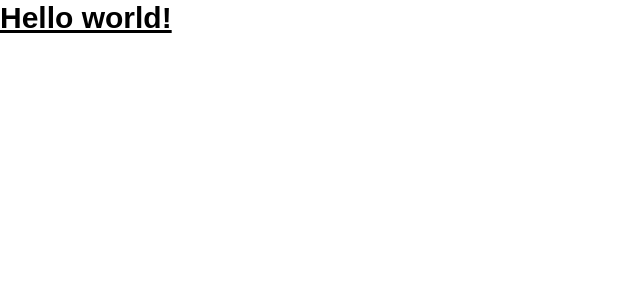
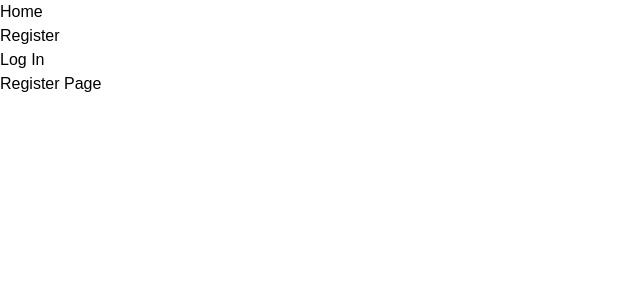
Before and after one commit to ashidiqidimas/blog-fullstack, a React (Create React App) app in the folder frontend/: page /register in a window 1280 px wide. Shown: the top 300 px of the page, without its empty margins (0-640 px from the left). Built offline with nearby package versions, Linux system fonts and the light colour scheme.

Commit message:
added navigation functionality

```diff
--- a/frontend/package.json
+++ b/frontend/package.json
@@ -8,6 +8,8 @@
     "@testing-library/user-event": "^13.5.0",
     "react": "^18.2.0",
     "react-dom": "^18.2.0",
+    "react-router": "^6.3.0",
+    "react-router-dom": "^6.3.0",
     "react-scripts": "5.0.1",
     "web-vitals": "^2.1.4"
   },
--- a/frontend/src/App.js
+++ b/frontend/src/App.js
@@ -1,11 +1,20 @@
+import {Route, BrowserRouter as Router, Routes} from "react-router-dom";
+import Layout from "./components/Layout";
+import HomePage from "./pages/HomePage";
+import RegisterPage from "./pages/RegisterPage";
+import LoginPage from "./pages/LoginPage";
+
 function App() {
   return (
-    <>
-
-      <h1 className="text-3xl font-bold underline">
-        Hello world!
-      </h1>
-    </>
+    <Router>
+      <Layout>
+        <Routes>
+          <Route path="/" element={<HomePage />} />
+          <Route path="/register" element={<RegisterPage />} />
+          <Route path="/login" element={<LoginPage />} />
+        </Routes>
+      </Layout>
+    </Router>
   );
 }
 
--- /dev/null
+++ b/frontend/src/components/Layout.jsx
@@ -0,0 +1,10 @@
+import Navbar from "./Navbar";
+
+export default function Layout({ children }) {
+  return (
+    <>
+      <Navbar />
+      {children}
+    </>
+  );
+};
--- /dev/null
+++ b/frontend/src/components/Navbar.jsx
@@ -0,0 +1,13 @@
+import {Link} from "react-router-dom";
+
+export default function Navbar() {
+  return (
+    <div>
+      <ul>
+        <li><Link to="/">Home</Link></li>
+        <li><Link to="/register">Register</Link></li>
+        <li><Link to="/login">Log In</Link></li>
+      </ul>
+    </div>
+  );
+};
--- /dev/null
+++ b/frontend/src/pages/CreatePostPage.jsx
@@ -0,0 +1,7 @@
+export default function CreatePostPage() {
+  return (
+    <div>
+      Create
+    </div>
+  );
+};
--- /dev/null
+++ b/frontend/src/pages/DashboardPage.jsx
@@ -0,0 +1,7 @@
+export default function DashboardPage() {
+  return (
+    <div>
+      Dashboard
+    </div>
+  );
+};
--- /dev/null
+++ b/frontend/src/pages/DetailPostPage.jsx
@@ -0,0 +1,7 @@
+export default function DetailPostPage() {
+  return (
+    <div>
+      DetailPostPage
+    </div>
+  );
+};
--- /dev/null
+++ b/frontend/src/pages/EditPostPage.jsx
@@ -0,0 +1,7 @@
+export default function EditPostPage() {
+  return (
+    <div>
+      Edit
+    </div>
+  );
+};
--- /dev/null
+++ b/frontend/src/pages/HomePage.jsx
@@ -0,0 +1,7 @@
+export default function HomePage() {
+  return (
+    <div>
+      Home
+    </div>
+  );
+};
--- /dev/null
+++ b/frontend/src/pages/LoginPage.jsx
@@ -0,0 +1,7 @@
+export default function LoginPage() {
+  return (
+    <div>
+      Login
+    </div>
+  );
+};
--- /dev/null
+++ b/frontend/src/pages/RegisterPage.jsx
@@ -0,0 +1,7 @@
+export default function RegisterPage() {
+  return (
+    <div>
+      <p>Register Page</p>
+    </div>
+  );
+};
```
Also changed, not shown: 1 other file (tests, documents, lock files or other folders).
